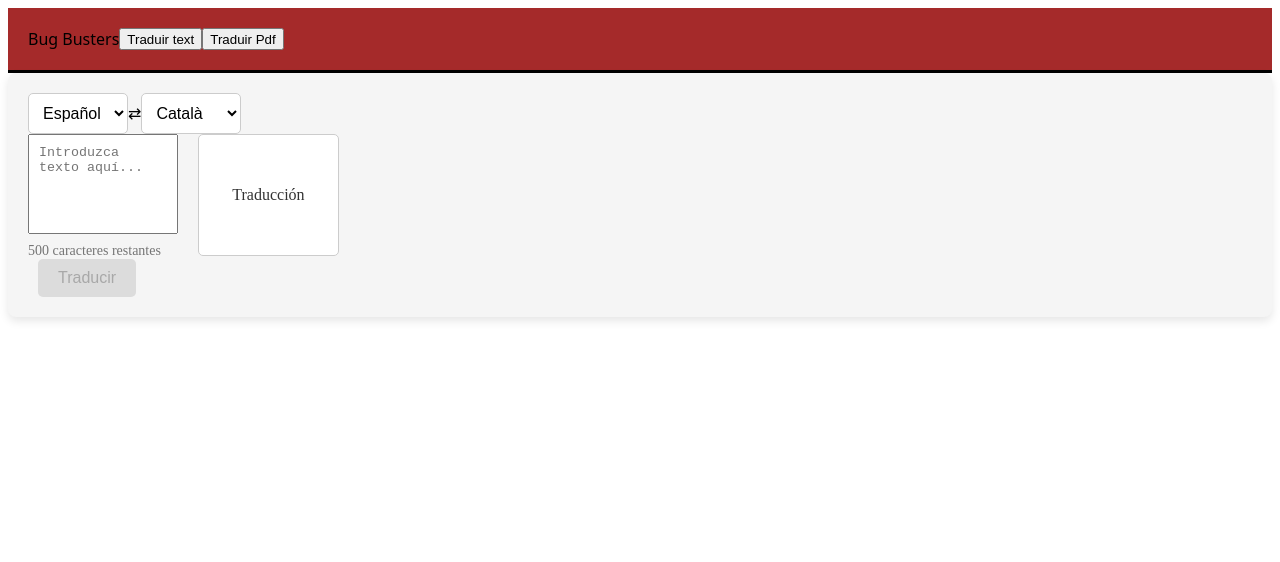
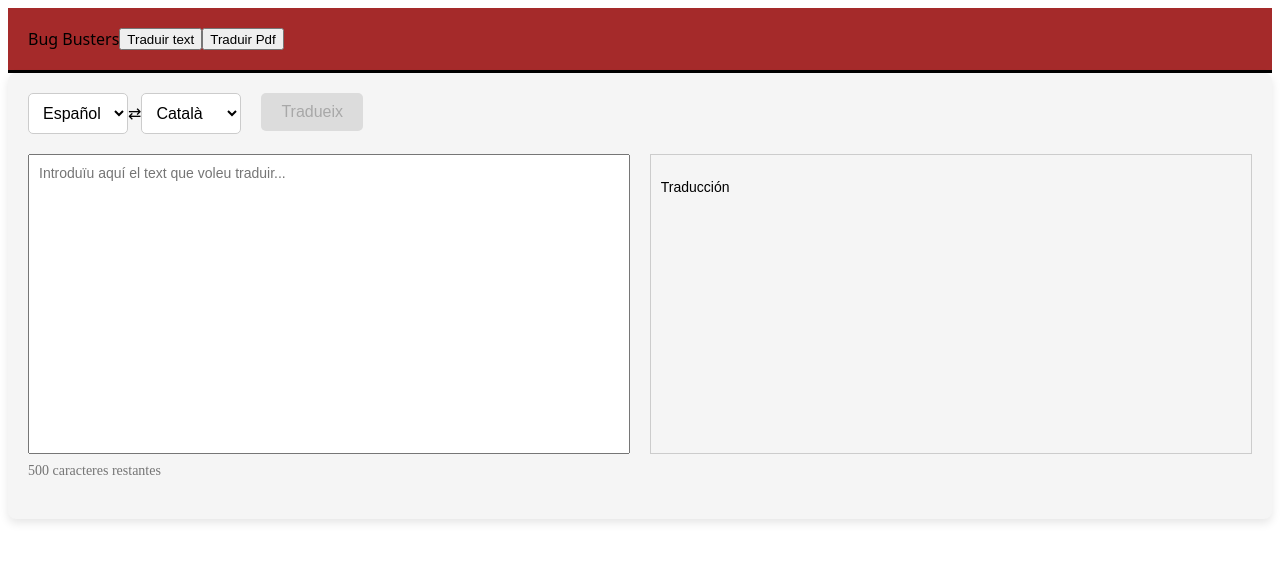
Before and after one commit to kilianark/AinaHack, an Angular app in the folder angular-front/: page /translate_text in a window 1280 px wide. Shown: the top 562 px of the page. Built offline with nearby package versions, Linux system fonts and the light colour scheme.

Commit message:
fixing layout translator

```diff
--- a/angular-front/src/app/pages/traductor-text/traductor-text.component.css
+++ b/angular-front/src/app/pages/traductor-text/traductor-text.component.css
@@ -41,7 +41,6 @@ form {
     border-radius: 5px;
     background-color: #3f51b5; /* Color de fondo para el botón */
     color: white;
-    margin-left: 10px;
     border: none;
     cursor: pointer;
   }
@@ -75,25 +74,44 @@ form {
     display: flex;
     gap: 20px; /* Espacio entre el input y el output */
     align-items: flex-start;
+    margin-bottom: 20px;
+    margin-top: 20px;
 }
 
+.translator-container {
+  width: 100%;
+}
 .input-container {
     width: 50%; /* Ajusta el ancho del contenedor de entrada */
 }
 
 .input-container textarea {
+    font-family: Arial, Helvetica, sans-serif;
+    font-size: 14px;
     width: 100%;
     height: 100px;
     resize: none;
+    height: 300px;
     padding: 10px;
     box-sizing: border-box;
 }
 
 .output-container {
+    font-family: Arial, Helvetica, sans-serif;
+    font-size: 14px;
     border: 1px solid #ccc;
     padding: 10px;
     width: 50%; /* Ajusta el ancho del contenedor de salida */
-    height: 100px;
+    height: 300px;
     overflow-y: auto;
     box-sizing: border-box;
 }
+
+.buttons-container {
+  display: flex;
+
+}
+
+.button-container {
+  margin-left: 20px;
+}
--- a/angular-front/src/app/pages/traductor-text/traductor-text.component.html
+++ b/angular-front/src/app/pages/traductor-text/traductor-text.component.html
@@ -1,6 +1,7 @@
 <form [formGroup]="traductorForm" (ngSubmit)="guardar()">
     <div class="translator-container">
         <!-- Selector de idioma -->
+        <div class="buttons-container">
         <div class="language-selector">
             <select formControlName="sourceLanguage">
                 <option value="es">Español</option>
@@ -13,21 +14,25 @@
                 <option value="en">Inglés</option>
                 <option value="cat">Català</option>
             </select>
+             <!-- Botón de traducir -->
+
         </div>
-
+        <div class="button-container">
+            <button mat-raised-button type="submit" [disabled]="traductorForm.invalid">Tradueix</button>
+        </div>
+        </div>
         <!-- Campos de entrada y salida -->
         <div class="translation-panel">
             <div class="input-container">
-                <textarea formControlName="text" maxlength="500" placeholder="Introduzca texto aquí..."></textarea>
+                <textarea formControlName="text" maxlength="500" placeholder="Introduïu aquí el text que voleu traduir..."></textarea>
                 <small>{{ 500 - traductorForm.get('text')?.value.length || 500 }} caracteres restantes</small>
             </div>
 
-            <div style="border: 1px solid #ccc; padding: 10px; width: 40%; height: 100px; overflow-y: auto;">
+            <div class="output-container">
                 <p>{{ translatedText || 'Traducción' }}</p>
             </div>
         </div>
 
-        <!-- Botón de traducir -->
-        <button mat-raised-button type="submit" [disabled]="traductorForm.invalid">Traducir</button>
+
     </div>
 </form>
```
